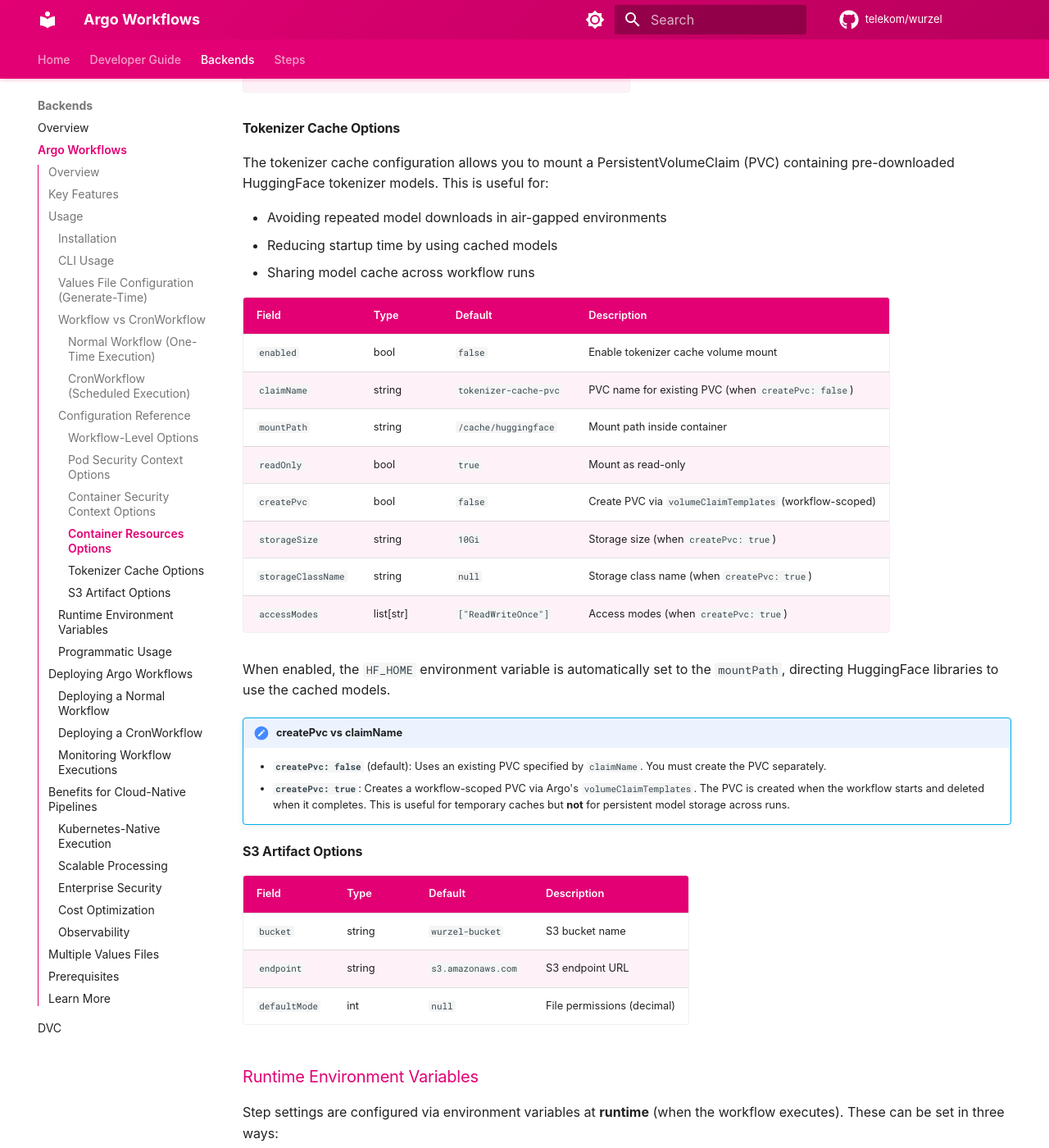
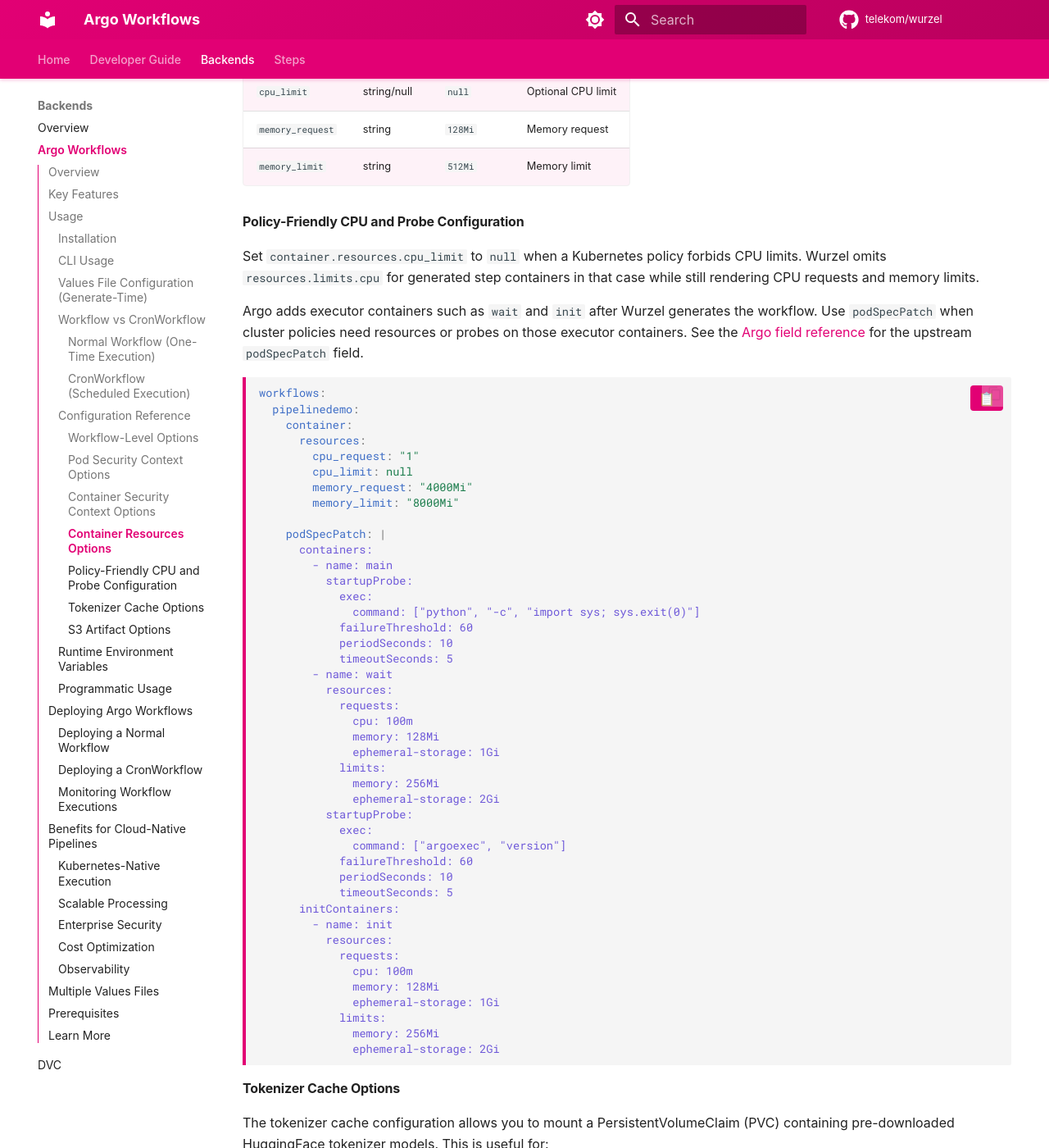
Before and after one commit to telekom/wurzel, an MkDocs documentation site: the page built from docs/backends/argoworkflows.md, in a window 1280 px wide and 1400 px high, scrolled down 7033 px. Shown: the whole window at 82% size. Built offline with MkDocs 1.6.1 and Material for MkDocs 9.7.7, drawn with Linux system fonts in a browser that asks for light colours; some web fonts are replaced; comment, search, counter and statistics services are not loaded; some of the changed text lies outside the part shown.

Commit message:
docs: document policy-friendly Argo resources

````diff
--- a/docs/backends/argoworkflows.md
+++ b/docs/backends/argoworkflows.md
@@ -94,12 +94,17 @@
         - 1000
       seccompProfileType: RuntimeDefault
 
-    # Optional: Custom podSpecPatch for advanced use cases
+    # Optional: Custom podSpecPatch for advanced use cases, such as
+    # Kubernetes policies that validate Argo executor containers.
     # podSpecPatch: |
-    #   initContainers:
-    #     - name: custom-init
-    #       securityContext:
-    #         runAsNonRoot: true
+    #   containers:
+    #     - name: wait
+    #       resources:
+    #         requests:
+    #           cpu: 100m
+    #           memory: 128Mi
+    #         limits:
+    #           memory: 256Mi
 
     # Container configuration
     container:
@@ -119,6 +124,7 @@
       # Resource requests and memory limit
       resources:
         cpu_request: "100m"
+        cpu_limit: null
         memory_request: "128Mi"
         memory_limit: "512Mi"
 
@@ -293,6 +299,64 @@
 | `cpu_limit` | string/null | `null` | Optional CPU limit |
 | `memory_request` | string | `128Mi` | Memory request |
 | `memory_limit` | string | `512Mi` | Memory limit |
+
+#### Policy-Friendly CPU and Probe Configuration
+
+Set `container.resources.cpu_limit` to `null` when a Kubernetes policy forbids
+CPU limits. Wurzel omits `resources.limits.cpu` for generated step containers
+in that case while still rendering CPU requests and memory limits.
+
+Argo adds executor containers such as `wait` and `init` after Wurzel generates
+the workflow. Use `podSpecPatch` when cluster policies need resources or probes
+on those executor containers. See the
+[Argo field reference](https://argo-workflows.readthedocs.io/en/latest/fields/)
+for the upstream `podSpecPatch` field.
+
+```yaml
+workflows:
+  pipelinedemo:
+    container:
+      resources:
+        cpu_request: "1"
+        cpu_limit: null
+        memory_request: "4000Mi"
+        memory_limit: "8000Mi"
+
+    podSpecPatch: |
+      containers:
+        - name: main
+          startupProbe:
+            exec:
+              command: ["python", "-c", "import sys; sys.exit(0)"]
+            failureThreshold: 60
+            periodSeconds: 10
+            timeoutSeconds: 5
+        - name: wait
+          resources:
+            requests:
+              cpu: 100m
+              memory: 128Mi
+              ephemeral-storage: 1Gi
+            limits:
+              memory: 256Mi
+              ephemeral-storage: 2Gi
+          startupProbe:
+            exec:
+              command: ["argoexec", "version"]
+            failureThreshold: 60
+            periodSeconds: 10
+            timeoutSeconds: 5
+      initContainers:
+        - name: init
+          resources:
+            requests:
+              cpu: 100m
+              memory: 128Mi
+              ephemeral-storage: 1Gi
+            limits:
+              memory: 256Mi
+              ephemeral-storage: 2Gi
+```
 
 #### Tokenizer Cache Options
 
````
Also changed, not shown: 1 other file.
